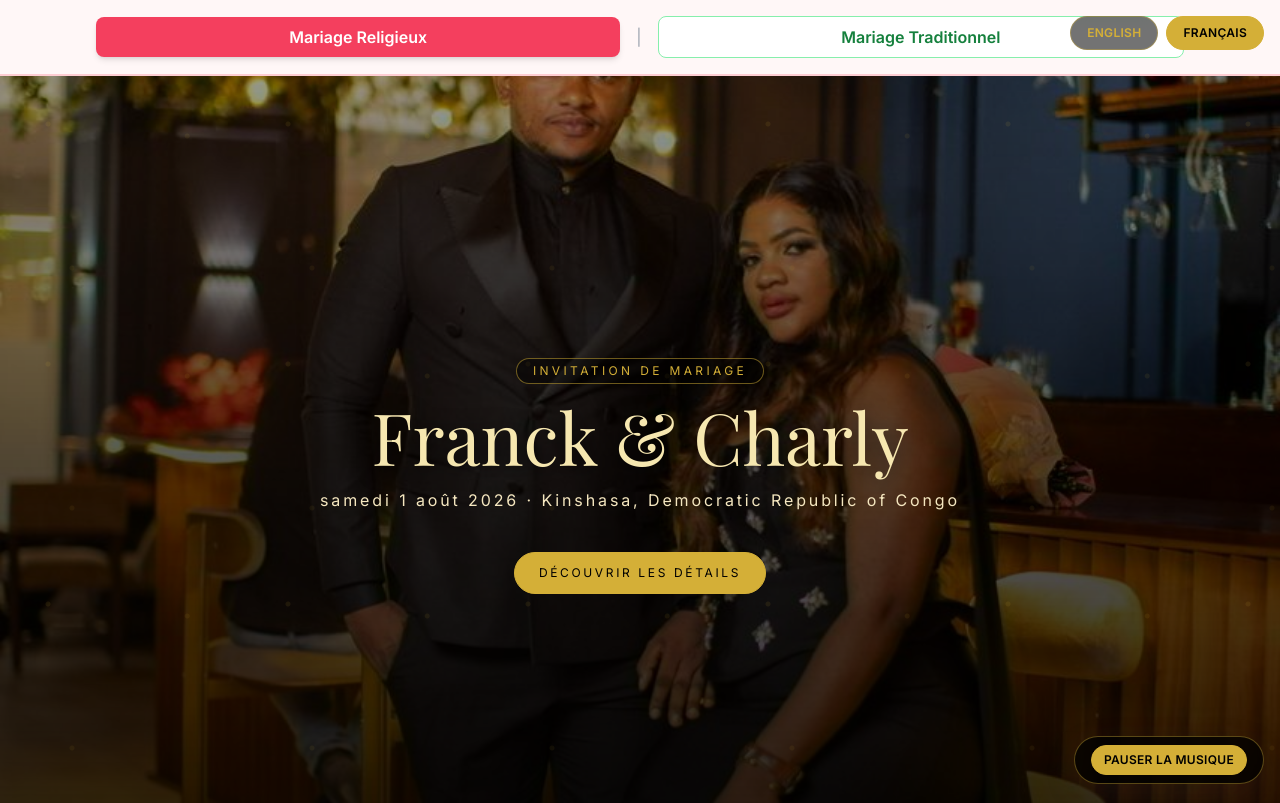
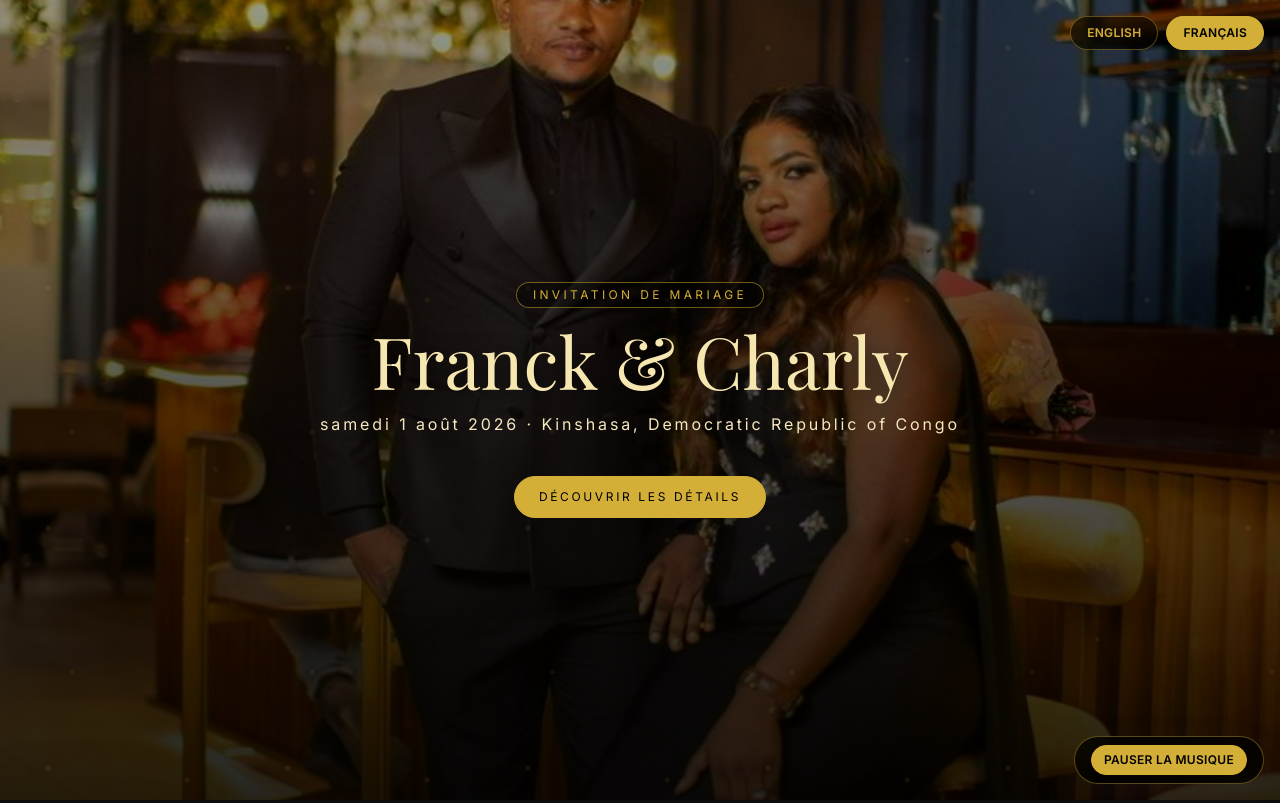
Before and after one commit to johnmukenge/wedding-franck, a Next.js app: page / in a window 1280 px wide. Shown: the top 803 px of the page. Built offline with nearby package versions, Linux system fonts and the light colour scheme; a web font is replaced by a local one.

Commit message:
eliminati i pulsanti inutili

```diff
--- a/components/PageContent.tsx
+++ b/components/PageContent.tsx
@@ -10,7 +10,6 @@ import RsvpSection from '@/components/RsvpSection';
 import LanguageSwitcher from '@/components/LanguageSwitcher';
 import GuestCheckInPanel from '@/components/GuestCheckInPanel';
 import CheckInAdminPanel from '@/components/CheckInAdminPanel';
-import WeddingTypeSelector from '@/components/WeddingTypeSelector';
 import { useLanguage } from '@/context/LanguageContext';
 
 const getLocale = (language: 'en' | 'fr') => {
@@ -40,7 +39,6 @@ export default function PageContent() {
   return (
     <main className="bg-gradient-to-b from-[#090909] via-[#0f0f0f] to-[#151515] text-[#f5e7c0]">
       <LanguageSwitcher />
-      <WeddingTypeSelector currentType="religious" />
       <Suspense fallback={null}>
         <GuestCheckInPanel />
       </Suspense>
--- a/components/TraditionalPageContent.tsx
+++ b/components/TraditionalPageContent.tsx
@@ -8,7 +8,6 @@ import AudioPlayer from '@/components/AudioPlayer';
 import RsvpSection from '@/components/RsvpSection';
 import GuestCheckInPanel from '@/components/GuestCheckInPanel';
 import CheckInAdminPanel from '@/components/CheckInAdminPanel';
-import WeddingTypeSelector from '@/components/WeddingTypeSelector';
 import { getTranslation } from '@/i18n/translations';
 
 const getLocale = (language: 'en' | 'fr') => {
@@ -43,7 +42,6 @@ export default function TraditionalPageContent() {
 
   return (
     <main className="bg-[#fbf4ea] text-amber-950">
-      <WeddingTypeSelector currentType="traditional" />
       <section className="relative overflow-hidden border-b border-amber-200/70">
         <div className="absolute inset-0 opacity-95" style={motifStyle} aria-hidden />
         <div className="absolute inset-0 bg-gradient-to-b from-white/40 via-transparent to-[#f6e7d4]/75" aria-hidden />
```
